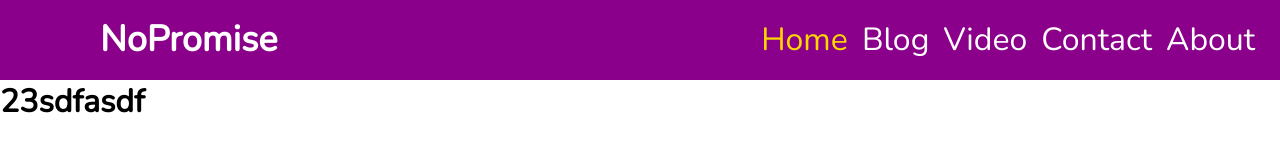
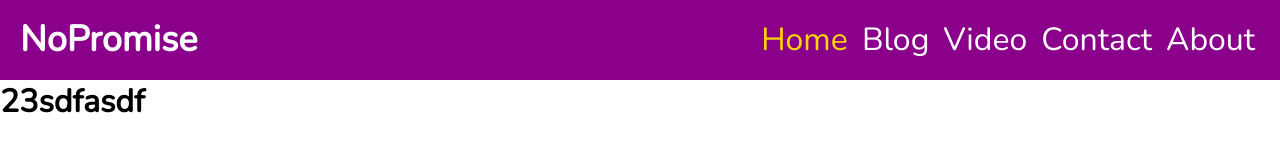
Before and after one commit to hoanghuy9904/hoanghuy9904.github.io, a plain HTML site: page index.html in a window 1280 px wide. Drawn offline with nearby package versions, Linux system fonts and the light colour scheme; a web font is replaced by a local one.

Commit message:
Update style.css

```diff
--- a/style.css
+++ b/style.css
@@ -20,7 +20,7 @@
     color: white;
     font-size: 36px;
     line-height: 80px;
-    padding: 0 100px;
+    padding: 0 20px;
     font-weight: bold;
 }
 
@@ -95,7 +95,7 @@
     color: coral;
 } */
 
-@media(max-width:749px) {
+@media(max-width:1023px) {
     #icon {
         float: right;
         display: inline;
```
